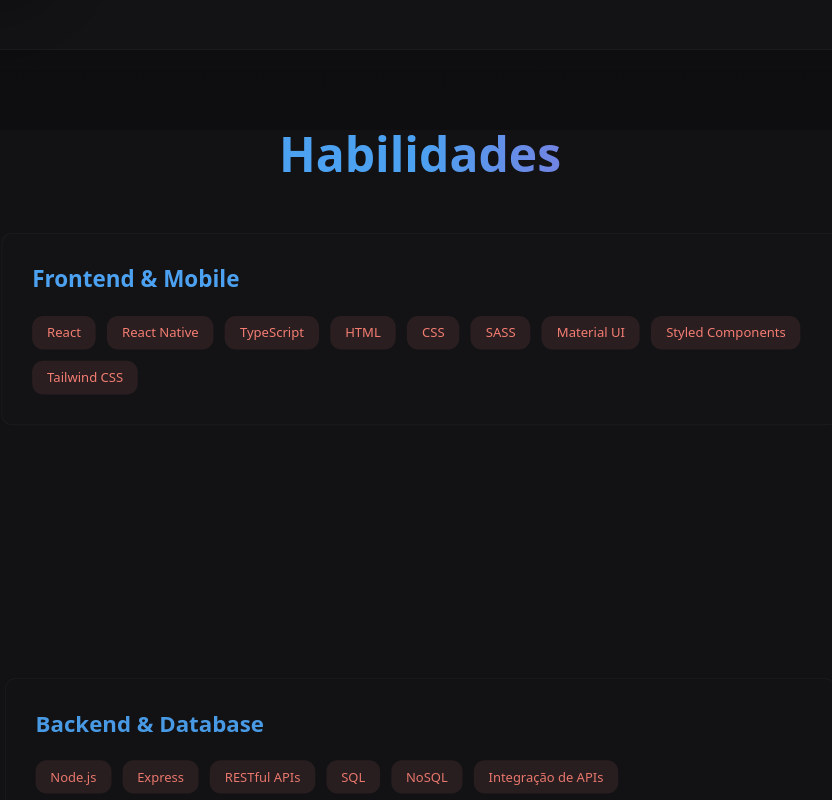
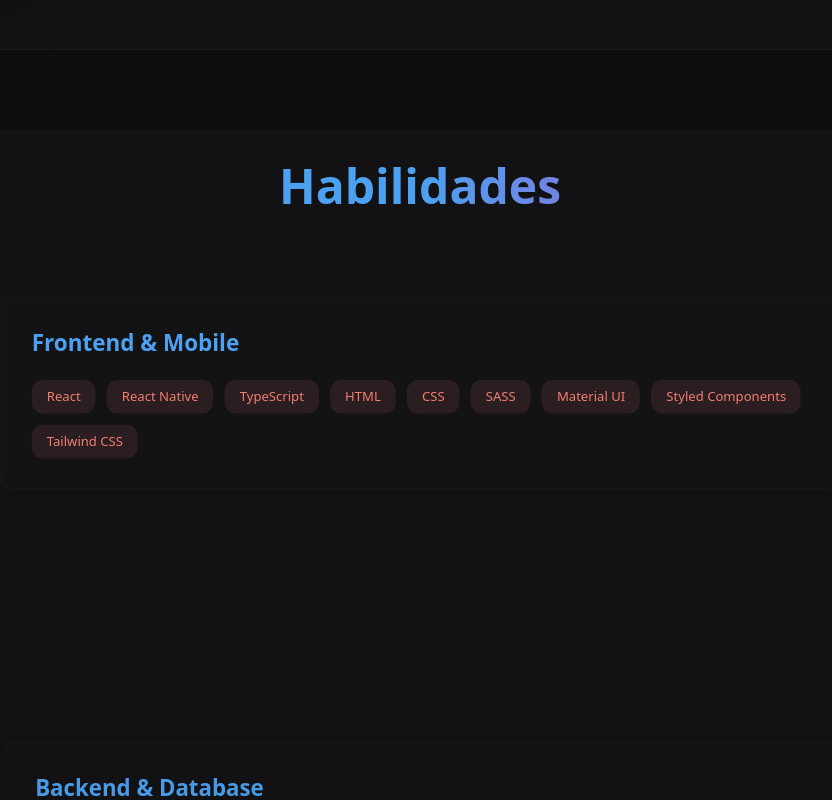
Before and after one commit to glheringer/glheringer-portfolio, a React (Vite) app: page / in a window 1280 px wide. Shown: the part 1540-2340 px from the top of the page, without its empty margins (220-1052 px from the left). Built offline with nearby package versions, Linux system fonts and the light colour scheme; the HTML template or start-up script is replaced by a standard one.

Commit message:
fix: corrige erro de tipo no callback do ref e remove variável não utilizada

```diff
--- a/src/features/skills/components/Skills.tsx
+++ b/src/features/skills/components/Skills.tsx
@@ -77,18 +77,17 @@
 
   return (
     <section id="skills" className="px-2 sm:px-4 bg-secondary/30">
-      <div className="max-w-4xl mx-auto ">
-        <h2 className="text-3xl sm:text-4xl md:text-5xl font-bold text-center mb-8 sm:mb-12 text-gradient">
+      <div className="max-w-4xl mx-auto">
+        <h2 className="text-3xl py-8 sm:text-4xl md:text-5xl font-bold text-center mb-8 sm:mb-12 text-gradient">
           Habilidades
         </h2>
 
         <div className="relative" style={{ height: '160vh' }}>
           {skillCategories.map((category, categoryIndex) => {
-            const isLastCard = categoryIndex === skillCategories.length - 1;
             return (
               <div
                 key={categoryIndex}
-                ref={(el) => (cardRefs.current[categoryIndex] = el)}
+                ref={(el) => { cardRefs.current[categoryIndex] = el; }}
                 className="sticky animate-fade-in"
                 style={{
                   top: `${80 + categoryIndex * 32}px`,
```
